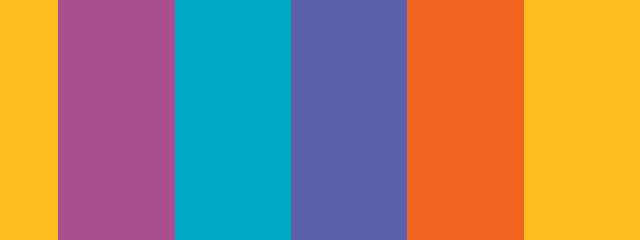
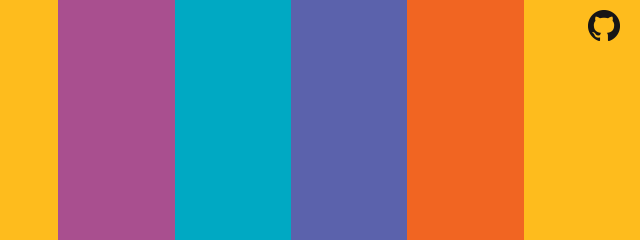
Before and after one commit to richjava/yoobee-web-colours-2017, a website: page src/index.html in a window 1280 px wide. Shown: the top 240 px of the page, 640-1280 px from the left. Drawn offline with nearby package versions, Linux system fonts and the light colour scheme.

Commit message:
Changed README

```diff
--- a/src/index.html
+++ b/src/index.html
@@ -48,6 +48,14 @@
         color: white;
     }
 
+    nav{position: fixed;
+        top: 0;
+        right: 0;
+        width: 100%;
+        text-align: right;
+        padding: 10px 20px;
+    }
+
     .violet {
         background-color: #a94f8f;
     }
@@ -74,6 +82,9 @@
 </style>
 
 <div class="container">
+    <nav>
+        <a href="https://github.com/richjava/yoobee-web-colours-2017" target="_blank"><img src="img/GitHub-Mark-32px.png"></a>
+    </nav>
     <div class="column item-wrapper violet"><a href="#"><h3>Jenny</h3></a>
         <div>&nbsp;</div>
     </div>
```
Also changed, not shown: README.md, src/img/GitHub-Mark-32px.png (added).
